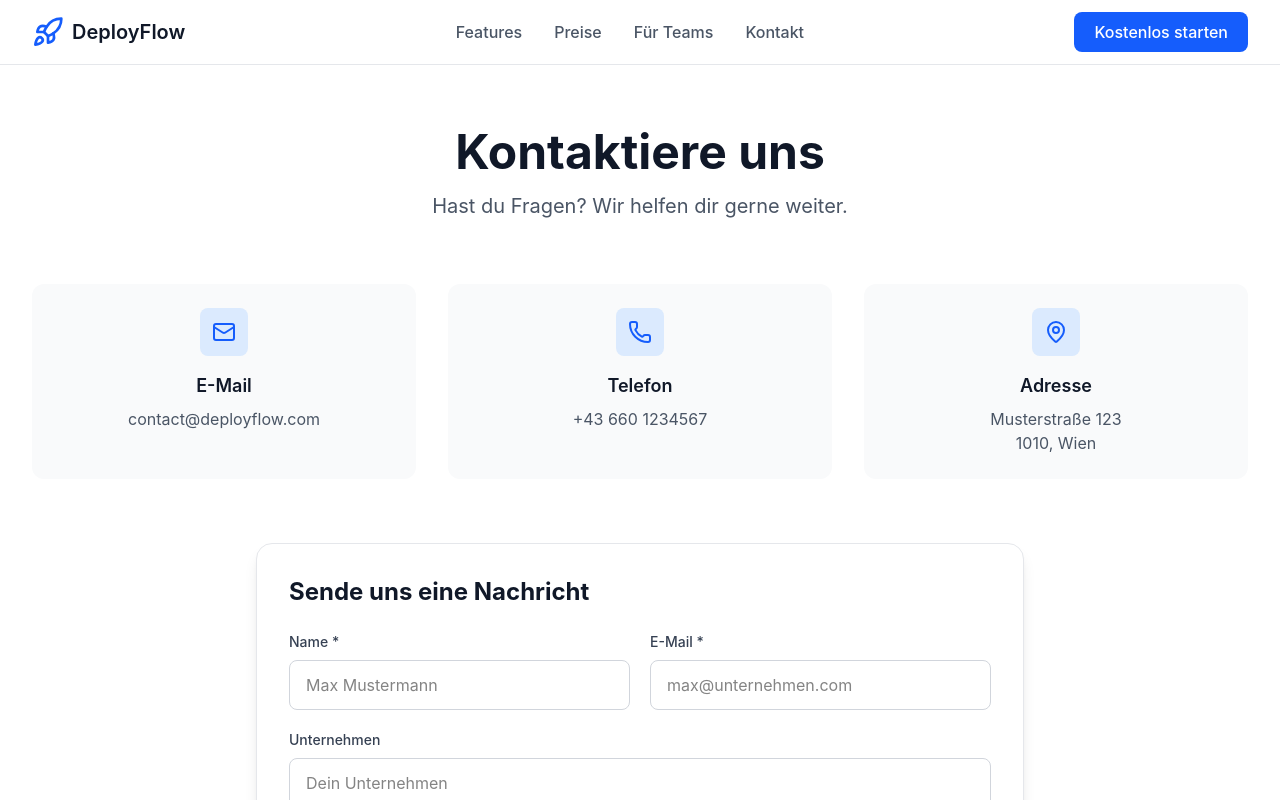
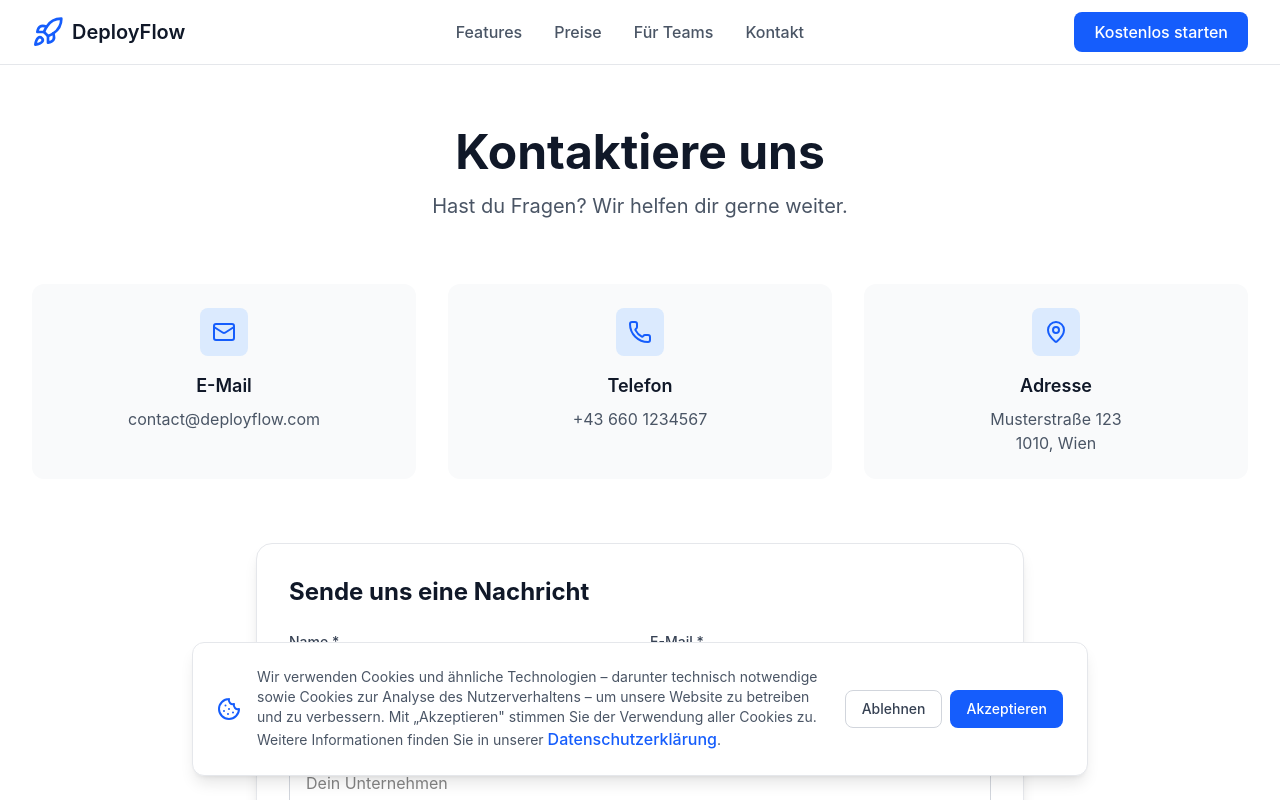
Before and after one commit to Leguan16/Pipelinr, a React (Vite) app: page /contact in a window 1280 px wide. Shown: the top 800 px of the page. Built offline with nearby package versions, Linux system fonts and the light colour scheme.

Commit message:
add cookie banner

```diff
--- /dev/null
+++ b/src/app/components/CookieBanner.tsx
@@ -0,0 +1,61 @@
+import { useState, useEffect } from 'react';
+import { useNavigate } from 'react-router';
+import { Cookie } from 'lucide-react';
+
+export function CookieBanner() {
+  const navigate = useNavigate();
+  const [visible, setVisible] = useState(false);
+
+  useEffect(() => {
+    const consent = localStorage.getItem('cookie-consent');
+    if (!consent) setVisible(true);
+  }, []);
+
+  function accept() {
+    localStorage.setItem('cookie-consent', 'accepted');
+    setVisible(false);
+  }
+
+  function reject() {
+    localStorage.setItem('cookie-consent', 'rejected');
+    setVisible(false);
+  }
+
+  if (!visible) return null;
+
+  return (
+    <div className="fixed bottom-0 left-0 right-0 z-50 p-4 sm:p-6">
+      <div className="max-w-4xl mx-auto bg-white border border-gray-200 rounded-xl shadow-lg p-4 sm:p-6 flex flex-col sm:flex-row items-start sm:items-center gap-4">
+        <Cookie className="w-6 h-6 text-blue-600 shrink-0 mt-0.5 sm:mt-0" />
+
+        <p className="text-sm text-gray-600 flex-1">
+          Wir verwenden Cookies und ähnliche Technologien – darunter technisch notwendige sowie Cookies zur Analyse des Nutzerverhaltens –
+          um unsere Website zu betreiben und zu verbessern. Mit „Akzeptieren" stimmen Sie der Verwendung aller Cookies zu.
+          Weitere Informationen finden Sie in unserer{' '}
+          <button
+            onClick={() => navigate('/privacy')}
+            className="text-blue-600 hover:underline"
+          >
+            Datenschutzerklärung
+          </button>
+          .
+        </p>
+
+        <div className="flex gap-2 shrink-0">
+          <button
+            onClick={reject}
+            className="px-4 py-2 text-sm text-gray-700 border border-gray-300 rounded-lg hover:bg-gray-50 transition-colors"
+          >
+            Ablehnen
+          </button>
+          <button
+            onClick={accept}
+            className="px-4 py-2 text-sm text-white bg-blue-600 rounded-lg hover:bg-blue-700 transition-colors"
+          >
+            Akzeptieren
+          </button>
+        </div>
+      </div>
+    </div>
+  );
+}
--- a/src/app/routes.tsx
+++ b/src/app/routes.tsx
@@ -1,5 +1,6 @@
 import { useEffect } from 'react';
 import { createBrowserRouter, Outlet, useLocation } from 'react-router';
+import { CookieBanner } from './components/CookieBanner';
 import { Home } from './pages/Home';
 import { Registration } from './pages/Registration';
 import { Checkout } from './pages/Checkout';
@@ -20,7 +21,12 @@ function RootLayout() {
     window.scrollTo({ top: 0, behavior: 'instant' });
   }, [pathname]);
 
-  return <Outlet />;
+  return (
+    <>
+      <Outlet />
+      <CookieBanner />
+    </>
+  );
 }
 
 export const router = createBrowserRouter([
```
